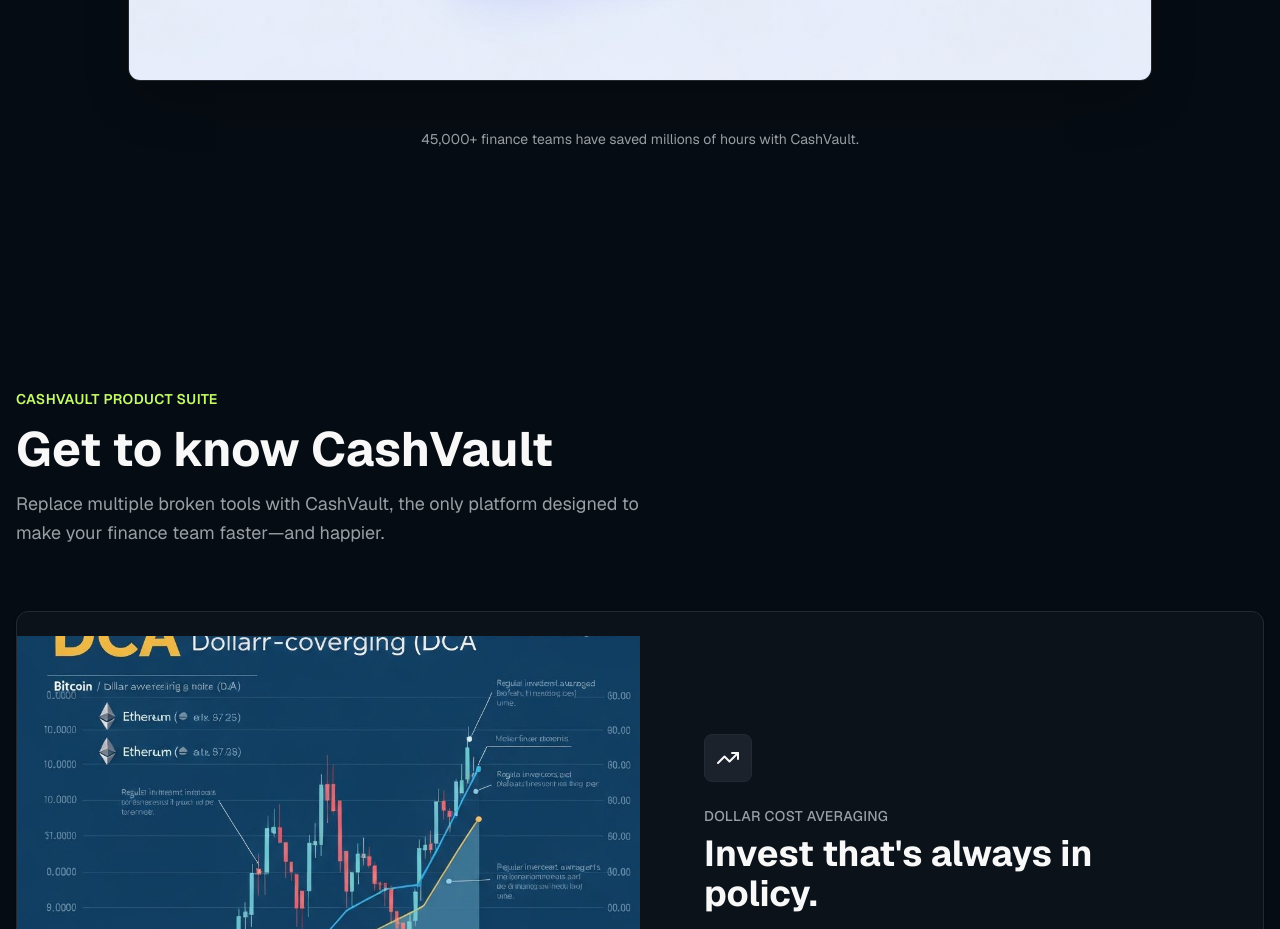
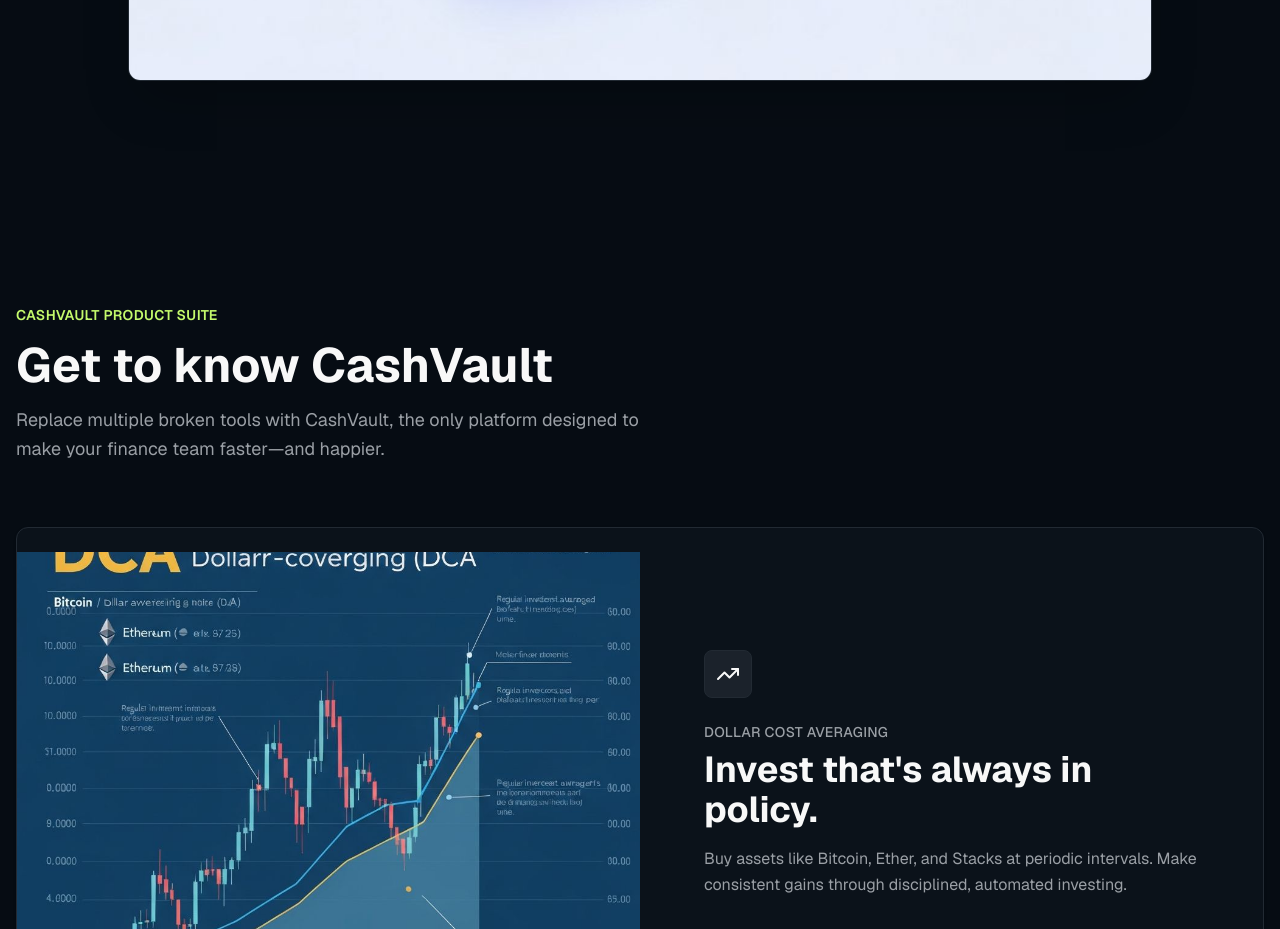
Before and after one commit to johnfawole/cash-vault-app, a Next.js app: page / in a window 1280 px wide. Shown: the part 1560-2489 px from the top of the page. Built offline with nearby package versions, Linux system fonts and the light colour scheme; no server answers.

Commit message:
fix: remove testimonial text from CashVault products page
Remove social proof testimonial from hero section.

Co-authored-by: baptizer <105144630+johnfawole@users.noreply.github.com>

```diff
--- a/components/hero.tsx
+++ b/components/hero.tsx
@@ -49,11 +49,7 @@ export function Hero() {
               </div>
             </div>
 
-            <div className="mt-12 text-center">
-              <p className="text-sm text-muted-foreground mb-4">
-                45,000+ finance teams have saved millions of hours with CashVault.
-              </p>
-            </div>
+
           </div>
         </div>
       </section>
```
